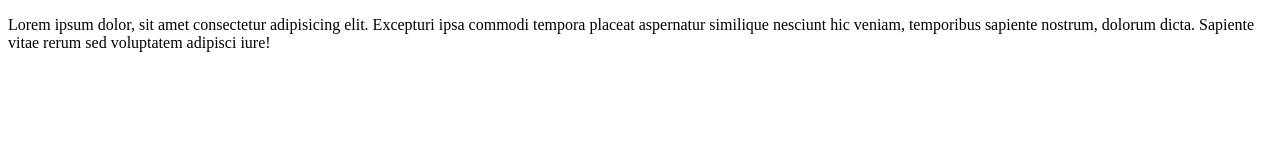
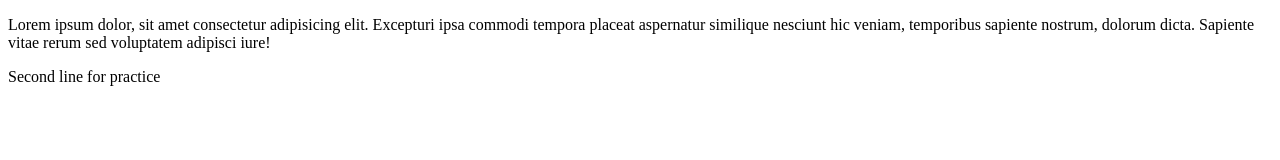
Before and after one commit to pleomax69x/goit-fe-course, a plain HTML site: page index.html in a window 1280 px wide. Drawn offline with Linux system fonts and the light colour scheme.

Commit message:
Update index.html

```diff
--- a/index.html
+++ b/index.html
@@ -13,6 +13,7 @@
         temporibus sapiente nostrum, dolorum dicta. Sapiente vitae rerum sed
         voluptatem adipisci iure!
       </p>
+      <p> Second line for practice</p>
     </div>
   </body>
 </html>
```
